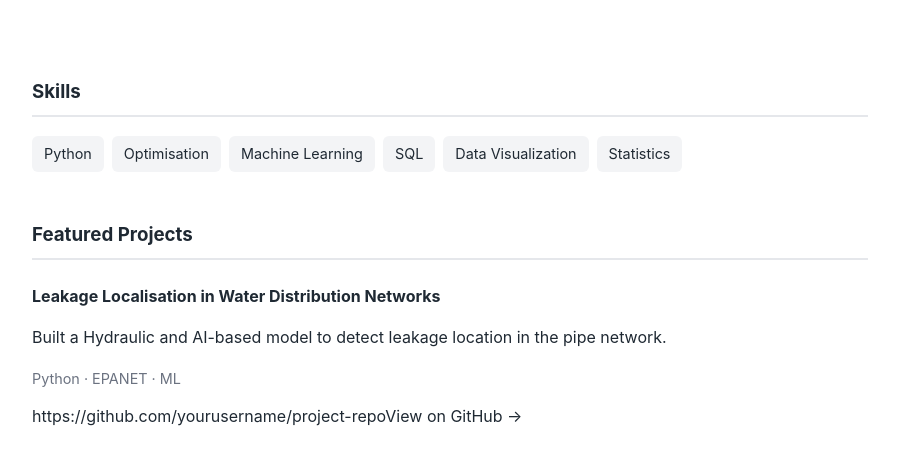
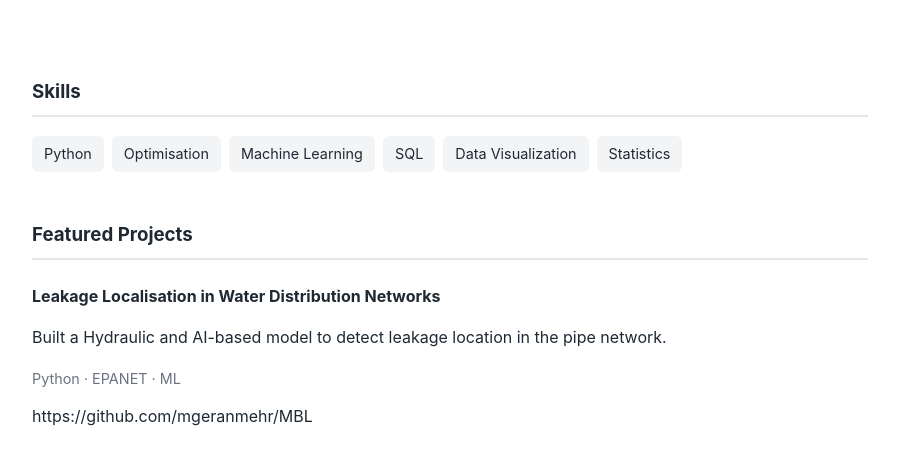
Before and after one commit to mgeranmehr/mgeranmehr.github.io, a plain HTML site: page index.html in a window 1280 px wide. Shown: the part 270-721 px from the top of the page, without its empty margins (190-1089 px from the left). Drawn offline with Linux system fonts and the light colour scheme.

Commit message:
Update GitHub link in index.html

```diff
--- a/index.html
+++ b/index.html
@@ -50,7 +50,7 @@
           Built a Hydraulic and AI-based model to detect leakage location in the pipe network.
         </p>
         <p class="tech">Python · EPANET · ML</p>
-        https://github.com/yourusername/project-repoView on GitHub →</a>
+        https://github.com/mgeranmehr/MBL</a>
       </div>
 
       <div class="project">
```
